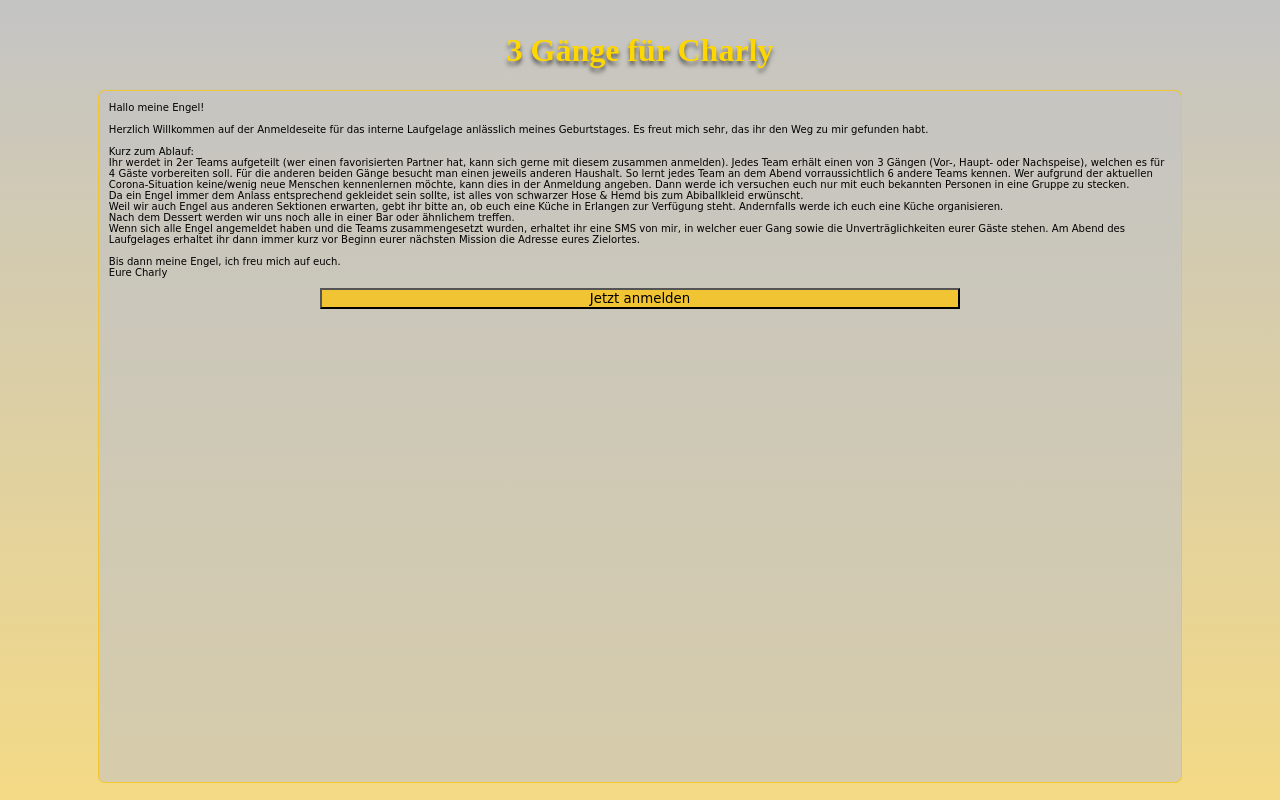
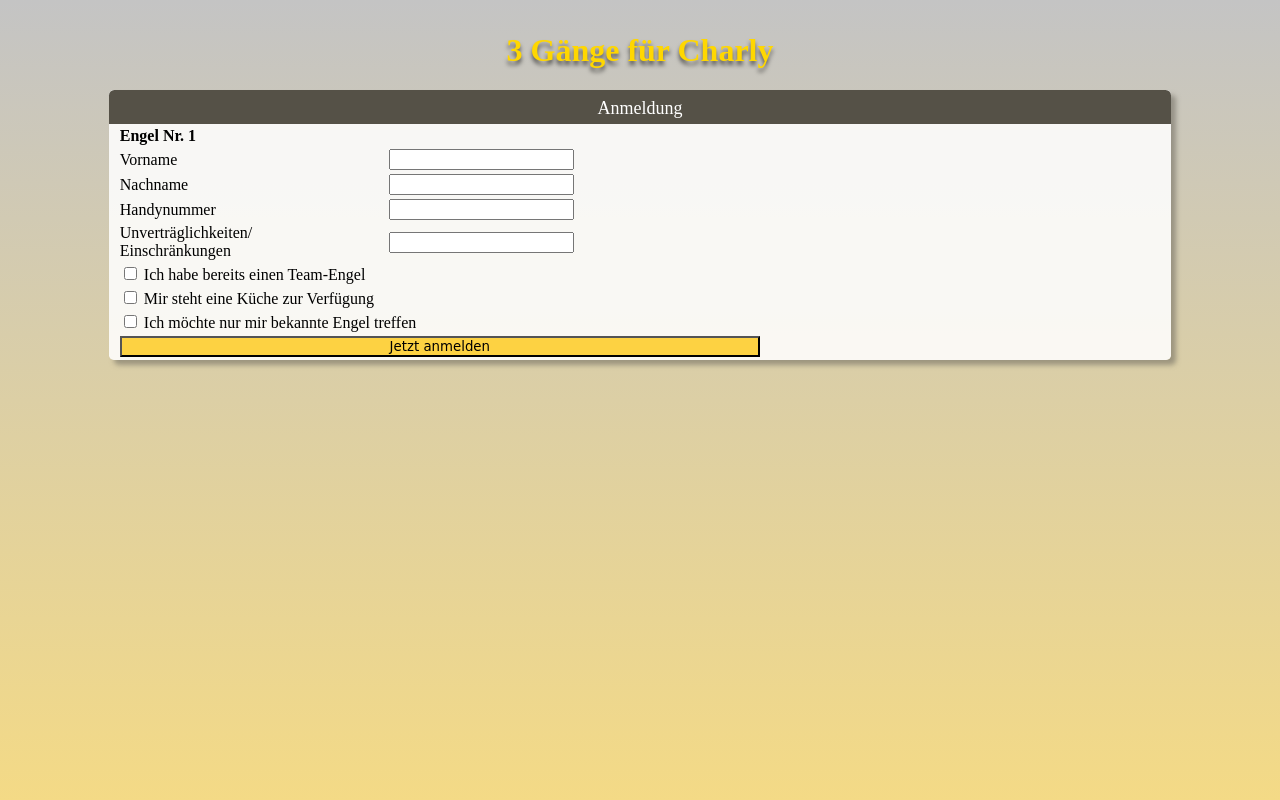
Before and after one commit to maxrohleder/3GaengeFuerCharly, a React (Create React App) app in the folder frontend/: page / in a window 1280 px wide. Built offline with nearby package versions, Linux system fonts and the light colour scheme.

Commit message:
styled register form as table to align inputs

```diff
--- a/frontend/src/App.css
+++ b/frontend/src/App.css
@@ -28,7 +28,7 @@ h1{
   padding-top: 0em;
   align-self: center;
   display: flex;
-  background-color: #c4c4c49a;
+  background-color: #c4c4c4ab;
   width: 83vw;
   height: 85vh;
   font-family: Comic Sans MS;
@@ -52,10 +52,10 @@ button{
 .RegisterFormCard{
   font-family: Quattrocento;
   width: 83vw;
-  height:77vh;
   box-shadow:5px 5px 5px rgba(107, 104, 94, 0.555);
   background-color: rgba(255, 255, 255, 0.863);
   border-radius: 0.3em;
+  align-items: center;
 }
 
 .header{
@@ -71,6 +71,15 @@ button{
   padding-bottom: 0.3em;
 }
 
+table{
+  padding-left: 0.5em;
+  max-width: 83vw;
+  overflow: scroll;
+  align-self: center;
+}
+th{
+  text-align: left;
+}
 .finished{
   flex-direction: column;
   text-align: center;
--- a/frontend/src/App.js
+++ b/frontend/src/App.js
@@ -8,7 +8,7 @@ class App extends Component {
   constructor(props) {
     super(props);
     this.state = {
-      websiteNr: 0,
+      websiteNr: 1,
       p1_first: '',
       p1_last: '',
       p1_mobil: '',
@@ -87,34 +87,43 @@ class App extends Component {
   showPerson2 = () => {
     return (
       <React.Fragment>
-        Person 2<br></br>
-        <label>Vorname:
-          <input type='text' name='p2_first' onChange={this.onChangeHandler}></input>
-        </label><br></br>
-        <label>Nachname:
-          <input type='text' name='p2_last' onChange={this.onChangeHandler}></input>
-        </label><br></br>
-        <label>Handynummer:
-          <input type='text' name='p2_mobil' onChange={this.onChangeHandler}></input>
-        </label><br></br>
-        <label>Unverträglichkeiten/Einschränkungen:
-          <input type='text' name='p2_allergy' onChange={this.onChangeHandler}></input>
-        </label><br></br>
+        <tr>
+          <th>Engel Nr. 2</th>
+        </tr>
+        <tr>
+          <td>Vorname</td>
+          <td><input type='text' name='p2_first' onChange={this.onChangeHandler} required></input></td>
+        </tr>
+        <tr>
+          <td>Nachname</td>
+          <td><input type='text' name='p2_last' onChange={this.onChangeHandler} required></input></td>
+        </tr>
+        <tr>
+          <td>Handynummer</td>
+          <td><input type='number' name='p2_mobil' onChange={this.onChangeHandler} required></input></td>
+        </tr>
+        <tr>
+          <td>Unverträglichkeiten/<br></br>Einschränkungen</td>
+          <td><input type='text' name='p2_allergy' onChange={this.onChangeHandler}></input></td>
+        </tr>
       </React.Fragment>
     );
   }
   showKitchenAddress = () => {
     return (
       <React.Fragment>
-        <label>Straße:
-          <input type='text' name='street' onChange={this.onChangeHandler}></input>
-        </label><br></br>
-        <label>Hausnummer:
-          <input type='text' name='number' onChange={this.onChangeHandler}></input>
-        </label><br></br>
-        <label>PLZ:
-          <input type='text' name='postal' onChange={this.onChangeHandler}></input>
-        </label><br></br>
+        <tr>
+          <td>Straße</td>
+          <td><input type='text' name='street' onChange={this.onChangeHandler} required></input></td>
+        </tr>
+        <tr>
+          <td>Hausnummer</td>
+          <td><input type='number' name='number' onChange={this.onChangeHandler} required></input></td>
+        </tr>
+        <tr>
+          <td>PLZ</td>
+          <td><input type='number' name='postal' onChange={this.onChangeHandler}></input></td>
+        </tr>
       </React.Fragment>
     )
   }
@@ -149,34 +158,44 @@ class App extends Component {
           <div className='RegisterFormCard'>
             <div className='header'>Anmeldung</div>
             <form onSubmit={this.sendRegisterform}>
-              Person 1<br></br>
-              <label>Vorname:
-                <input type='text' name='p1_first' onChange={this.onChangeHandler}></input>
-              </label><br></br>
-              <label>Nachname:
-                <input type='text' name='p1_last' onChange={this.onChangeHandler}></input>
-              </label><br></br>
-              <label>Handynummer:
-                <input type='text' name='p1_mobil' onChange={this.onChangeHandler}></input>
-              </label><br></br>
-              <label>Unverträglichkeiten/Einschränkungen:
-                <input type='text' name='p1_allergy' onChange={this.onChangeHandler}></input>
-              </label><br></br>
-              <label>Ich möchte mit einem bestimmten Engel zusammenarbeiten
-                <input type='checkbox' name='isTeam' onChange={this.onButtonChange}></input><br></br>
-              </label>
-              {this.state.isTeam ? this.showPerson2() : null}
-              <label>Mir steht eine Küche zur Verfügung
-                <input type='checkbox' name='kitchen' onChange={this.onButtonChange}></input><br></br>
-              </label>
-              {this.state.kitchen ? this.showKitchenAddress() : null}
-              <label>Ich möchte nur bekannte Engel treffen
-                <input type='checkbox' name='covid' onChange={this.onButtonChange}></input><br></br>
-              </label>
-              <button type='submit'>Jetzt anmelden</button>
+              <table>
+                <tr>
+                  <th>Engel Nr. 1</th>
+                </tr>
+                <tr>
+                  <td>Vorname</td>
+                  <td><input type='text' name='p1_first' onChange={this.onChangeHandler} required></input></td>
+                </tr>
+                <tr>
+                  <td>Nachname</td>
+                  <td><input type='text' name='p1_last' onChange={this.onChangeHandler} required></input></td>
+                </tr>
+                <tr>
+                  <td>Handynummer</td>
+                  <td><input type='number' name='p1_mobil' onChange={this.onChangeHandler} required></input></td>
+                </tr>
+                <tr>
+                  <td>Unverträglichkeiten/<br></br>Einschränkungen</td>
+                  <td><input type='text' name='p1_allergy' onChange={this.onChangeHandler}></input></td>
+                </tr>
+                <tr>
+                  <td colspan='2'><input type='checkbox' name='isTeam' onChange={this.onButtonChange}></input> Ich habe bereits einen Team-Engel</td>
+                </tr>
+                {this.state.isTeam ? this.showPerson2() : null}
+                <tr>
+                  <td colspan='2'><input type='checkbox' name='kitchen' onChange={this.onButtonChange}></input> Mir steht eine Küche zur Verfügung</td>
+                </tr>
+                {this.state.kitchen ? this.showKitchenAddress() : null}
+                <tr>
+                  <td colspan='2'><input type='checkbox' name='covid' onChange={this.onButtonChange}></input> Ich möchte nur mir bekannte Engel treffen</td>
+                </tr>
+                <tr>
+                  <td colspan='2'><button type='submit'>Jetzt anmelden</button></td>
+                </tr>
+              </table>
             </form>
           </div>
-        </div>
+        </div >
       )
     }
     if (this.state.websiteNr === 2) {
```
